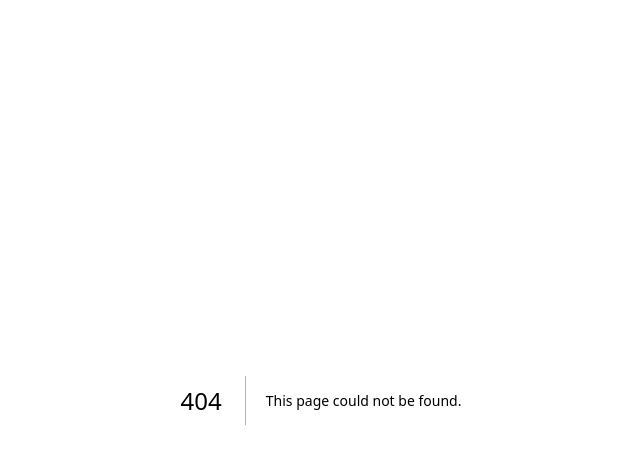
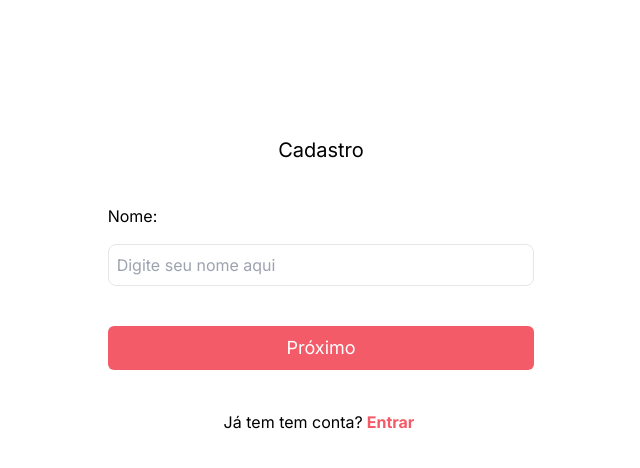
Before and after one commit to JoaoLucasLourenco/summoned, a Next.js app in the folder frontend/: page /register in a window 1280 px wide. Before the commit this address had no page. Shown: the top 468 px of the page, without its empty margins (319-959 px from the left). Built offline with nearby package versions, Linux system fonts and the light colour scheme.

Commit message:
feat: base register page

```diff
--- /dev/null
+++ b/frontend/src/app/register/page.tsx
@@ -0,0 +1,95 @@
+'use client';
+import { useState } from "react";
+
+export default function Login(){
+    const [email, setEmail] = useState('');
+    const [senha, setSenha] = useState('');
+    const [nome, setNome] = useState('');
+    return(
+        <main className="
+        flex
+        min-h-screen
+        flex-col
+        items-center
+        justify-between
+        py-24
+        ">
+
+        <div className="
+        flex
+        flex-col
+        lg:w-1/3
+        w-10/12
+        ">
+
+            <h1 className="
+            p-10
+            text-center
+            text-xl
+            ">
+                Cadastro {nome}
+            </h1>
+
+            <form action="" className="
+
+            ">
+                <label htmlFor="name">Nome: </label>
+
+                <input type="text"
+                id="name"
+                className="
+                w-full
+                rounded-lg
+                p-2
+                text-text
+                border
+                my-4
+                "
+                value={nome}
+                placeholder={"Digite seu nome aqui"}
+                onChange={(e)=>setNome(e.target.value)}
+                />
+
+
+
+
+                <button
+                className="
+                bg-secondary
+                w-full
+                p-2
+                rounded-md
+                text-white
+                text-lg
+                mt-6
+                hover:bg-secondary-light
+                hover:shadow-md
+                "
+                >
+                    Próximo
+                </button>
+            </form>
+            <p
+            className="
+            text-center
+            my-10
+            "
+            >
+                Já tem tem conta?
+
+                <a
+                href=""
+                className="
+                text-secondary
+                font-bold
+                mx-1
+                hover:text-secondary-light
+                ">
+                 Entrar
+                </a>
+            </p>
+        </div>
+
+        </main>
+    );
+}
```
